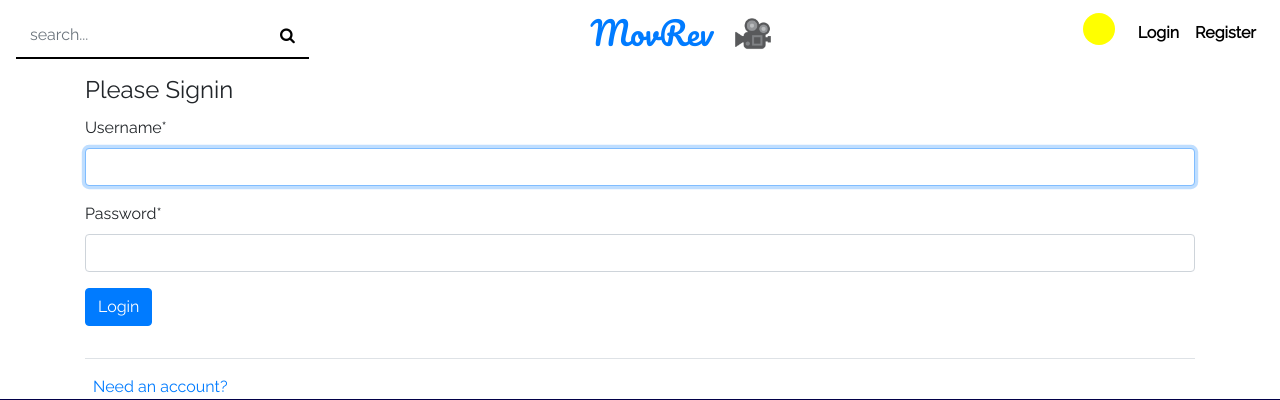
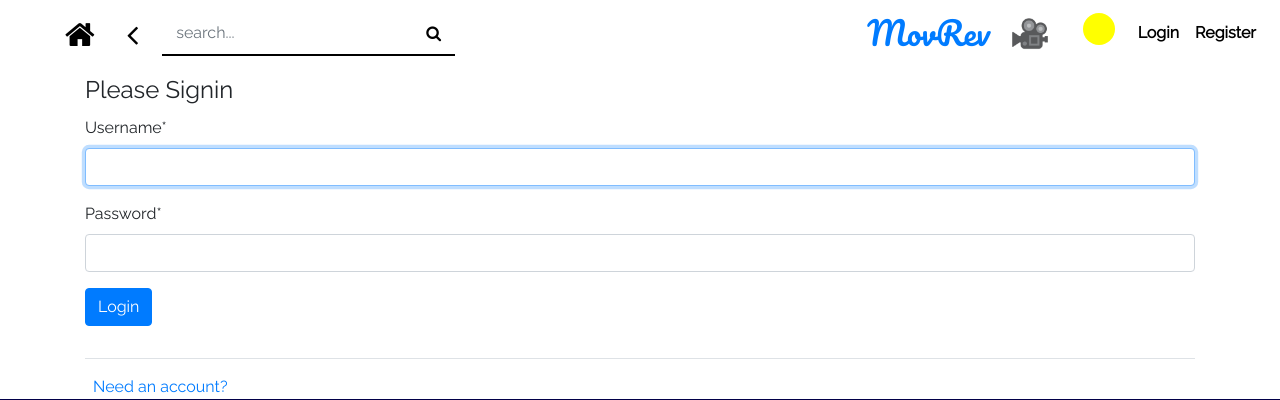
Before and after one commit to Pranjal-g083/Boomorev, a Django app: page /login/ in a window 1280 px wide. Shown: the top 400 px of the page. Run offline with Django 3.2, Linux system fonts and the light colour scheme; parts of the project's set-up code (start-up, migrations or seed data) failed here and were passed over; some libraries are stand-ins or nearby versions.

Commit message:
back and home button added

```diff
--- a/MovieReview/templates/MovieReview/base.html
+++ b/MovieReview/templates/MovieReview/base.html
@@ -35,18 +35,30 @@
         </button>
 
         <div class="collapse navbar-collapse" id="navbarSupportedContent">
+            <div class="row">
+                <a class="nav-link ml-5" href="{% url 'movie-review-home'%} " style="text-align:center;"><i
+                        class="fa fa-home fa-2x"></i></a>
+                <a class="nav-link mr-2" href="javascript:history.go(1)" style="text-align:center;"><i
+                        class="fa fa-angle-left fa-2x"></i></a>
+
                 <div class="wrapper mr-auto">
                     <div class="input-holder d-sm-flex ">
                         <input class="form-control" type="text" id="search" placeholder="search...">
                         <button id="sch" class="btn btn-primary fa fa-search" type="submit"></button>
                     </div>
                 </div>
+            </div>
+
+        </div>
+
         <a class="navbar-brand" href="{% url 'movie-review-home'%}">
             <div class="row">
                 <h2 style="font-family: Pacifico, cursive;">MovRev</h2>
                 <img id="logo" src="{% static 'MovieReview/images/logo.png' %}" alt="logo" class="logo">
             </div>
         </a>
+
+
         <ul class="navbar-nav ml-auto">
             <div class="container">
                 <input type="checkbox" id="theme-toggle">
```
Lines whose indentation alone changed are shown as unchanged.
